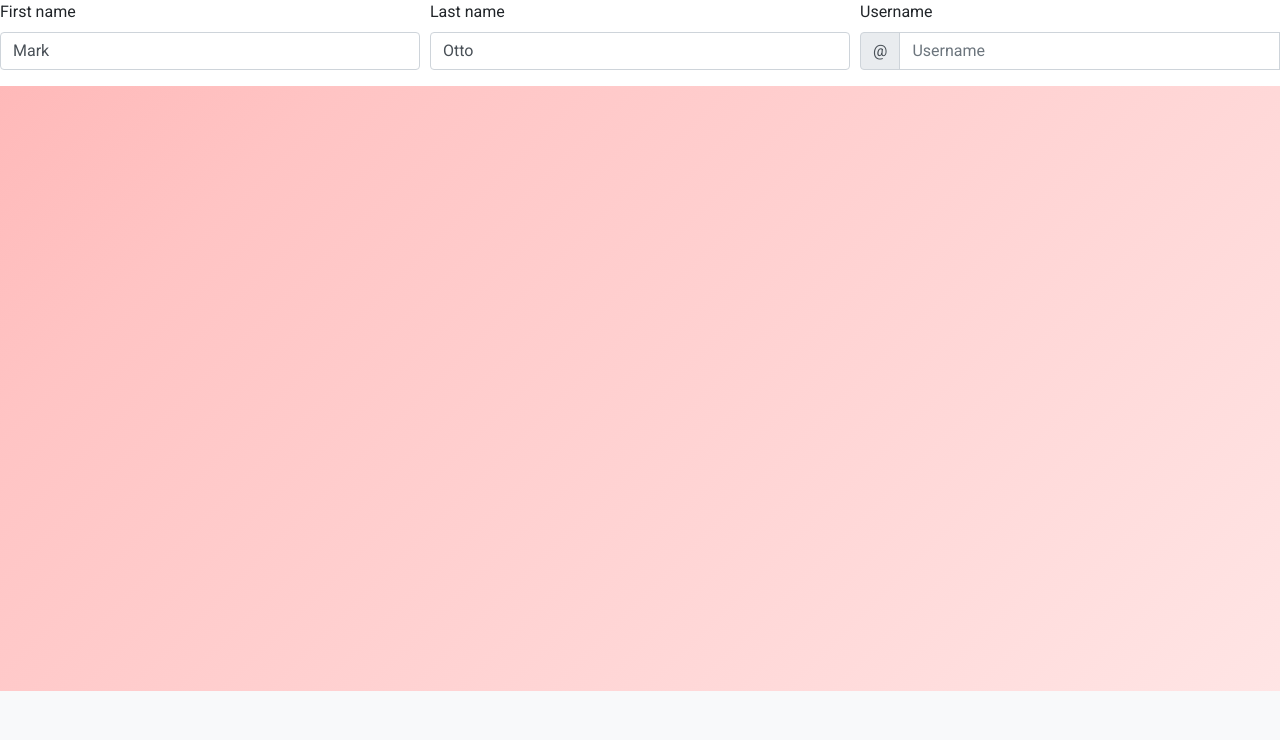
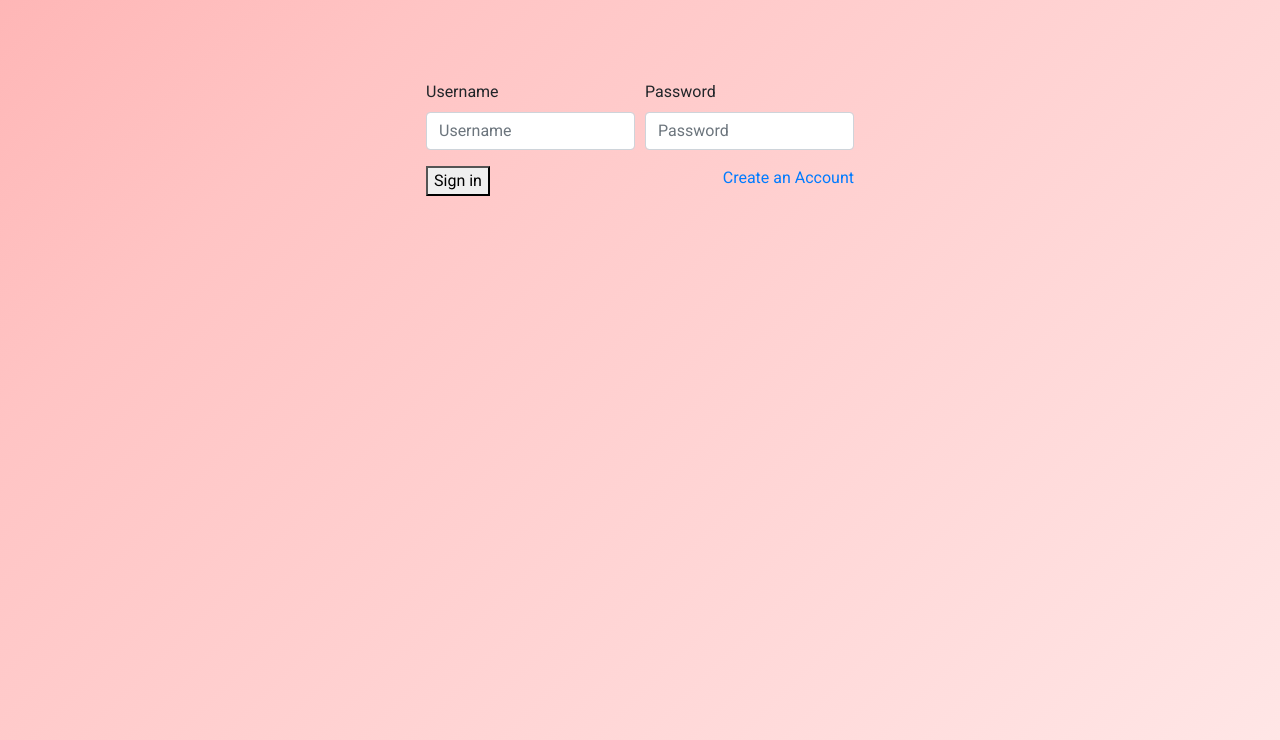
Before and after one commit to kitealva/WB-games, a Flask app: page /sign-in in a window 1280 px wide. Shown: the part 109-849 px from the top of the page. Before the commit the page ends 800 px from the top, so only its background shows below. Run offline with Flask 2, Linux system fonts and the light colour scheme; some libraries are stand-ins or nearby versions.

Commit message:
update-routes

```diff
--- a/server.py
+++ b/server.py
@@ -22,6 +22,12 @@ def sign_in():
     return render_template("signin.html")
 
 
+@app.route('/create-account')
+def create_account():
+    """Create a new account"""
+
+    return render_template("create.html")
+
 
 
 if __name__ == "__main__":
--- a/static/style.css
+++ b/static/style.css
@@ -87,24 +87,21 @@ body {
     justify-content: center;
 }
 
-/* .form-background{
-    background-color: rgb(255, 255, 255) !important;
-    height: 50vh;
-    width: 40%;
-    justify-content: center;
-    margin: 0 auto;
-    margin-top: 20%;
-} */
-
 .sign-up {
     display: flex;
     flex-direction: column;
     flex-wrap: wrap;
-    background-color: white;
+    width: 800px;
+    height: 660px;
+    margin: 0 auto;
+    margin-top: 10vh;
+    align-items: center;
 }
 
-
-
+.sign-create {
+    display: flex;
+    justify-content: space-between;
+}
 @media (min-width: 992px) {
     #search{
      margin-left: -20%;
--- a/templates/signin.html
+++ b/templates/signin.html
@@ -2,35 +2,21 @@
 
 {% block body %}
 <div class="sign-up">
-<form class="needs-validation" novalidate>
-    <div class="form-row">
-      <div class="col-md-4 mb-3">
-        <label for="validationTooltip01">First name</label>
-        <input type="text" class="form-control" id="validationTooltip01" placeholder="First name" value="Mark" required>
-        <div class="valid-tooltip">
-          Looks good!
-        </div>
-      </div>
-      <div class="col-md-4 mb-3">
-        <label for="validationTooltip02">Last name</label>
-        <input type="text" class="form-control" id="validationTooltip02" placeholder="Last name" value="Otto" required>
-        <div class="valid-tooltip">
-          Looks good!
-        </div>
-      </div>
-      <div class="col-md-4 mb-3">
-        <label for="validationTooltipUsername">Username</label>
-        <div class="input-group">
-          <div class="input-group-prepend">
-            <span class="input-group-text" id="validationTooltipUsernamePrepend">@</span>
+    <form>
+        <div class="form-row">
+          <div class="form-group col-md-6">
+            <label for="inputEmail4">Username</label>
+            <input type="email" class="form-control" id="inputEmail4" placeholder="Username">
           </div>
-          <input type="text" class="form-control" id="validationTooltipUsername" placeholder="Username" aria-describedby="validationTooltipUsernamePrepend" required>
-          <div class="invalid-tooltip">
-            Please choose a unique and valid username.
+          <div class="form-group col-md-6">
+            <label for="inputPassword4">Password</label>
+            <input type="password" class="form-control" id="inputPassword4" placeholder="Password">
           </div>
         </div>
-      </div>
-    </div>
-</form>
+        <div class="sign-create">
+        <button type="submit" class="sign-in-btn">Sign in</button>
+        <a href="/create-account">Create an Account</a>
+        </div>
+      </form>
 </div>
 {% endblock %}
```
Also changed, not shown: templates/create.html (added, +94 -0 lines).
